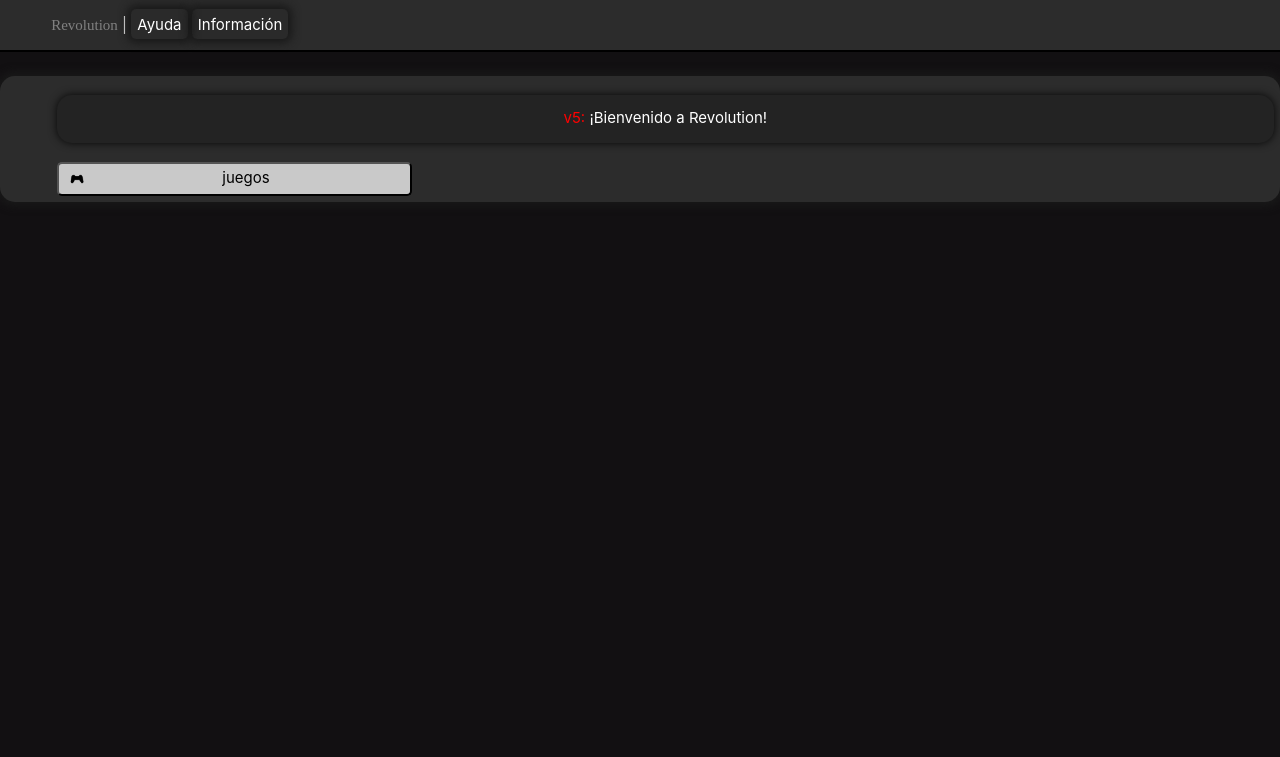
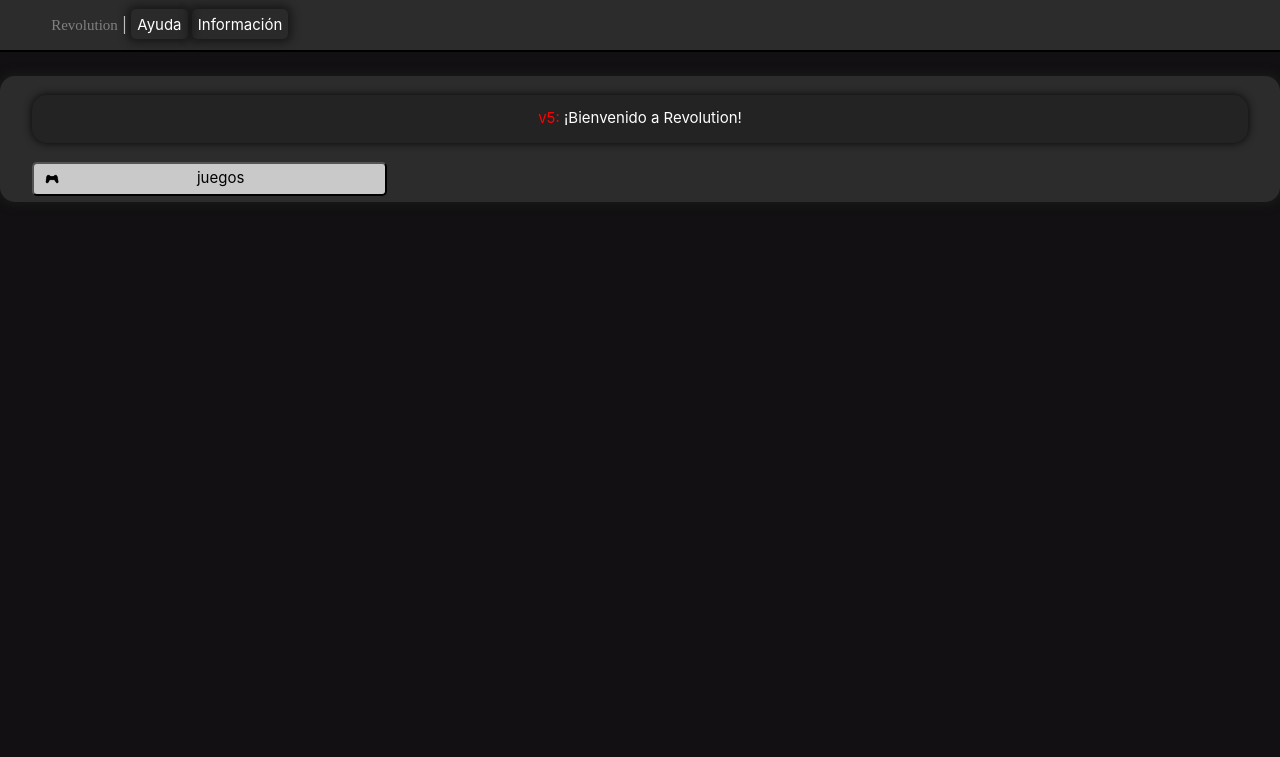
Before and after one commit to RevolutionDataBase/Revolution, a plain HTML site: page index.html in a window 1280 px wide. Shown: the top 757 px of the page. Drawn offline with nearby package versions, Linux system fonts and the light colour scheme; a web font is replaced by a local one.

Commit message:
RevV6.6.2

```diff
--- a/index.html
+++ b/index.html
@@ -72,7 +72,7 @@
 
 
 
-              <div class="ad" style="margin-left: 4%; text-align: center;">
+              <div class="ad" style="margin-left: 2%; text-align: center;">
 
                 <text><font color="red">v5: </font><font color="white">¡Bienvenido a Revolution!</text></font>
 
@@ -83,7 +83,7 @@
 
           <div>
 
-            <button style="margin-left: 4%;" class="btn_home"><img class="ps3_img_juegos" src="images/game ps3.png"><a href="juegos.html">
+            <button style="margin-left: 2%;" class="btn_home"><img class="ps3_img_juegos" src="images/game ps3.png"><a href="juegos.html">
                 <font class="btn_home_font" color="black">juegos
                   </button></font></a>
 
```
